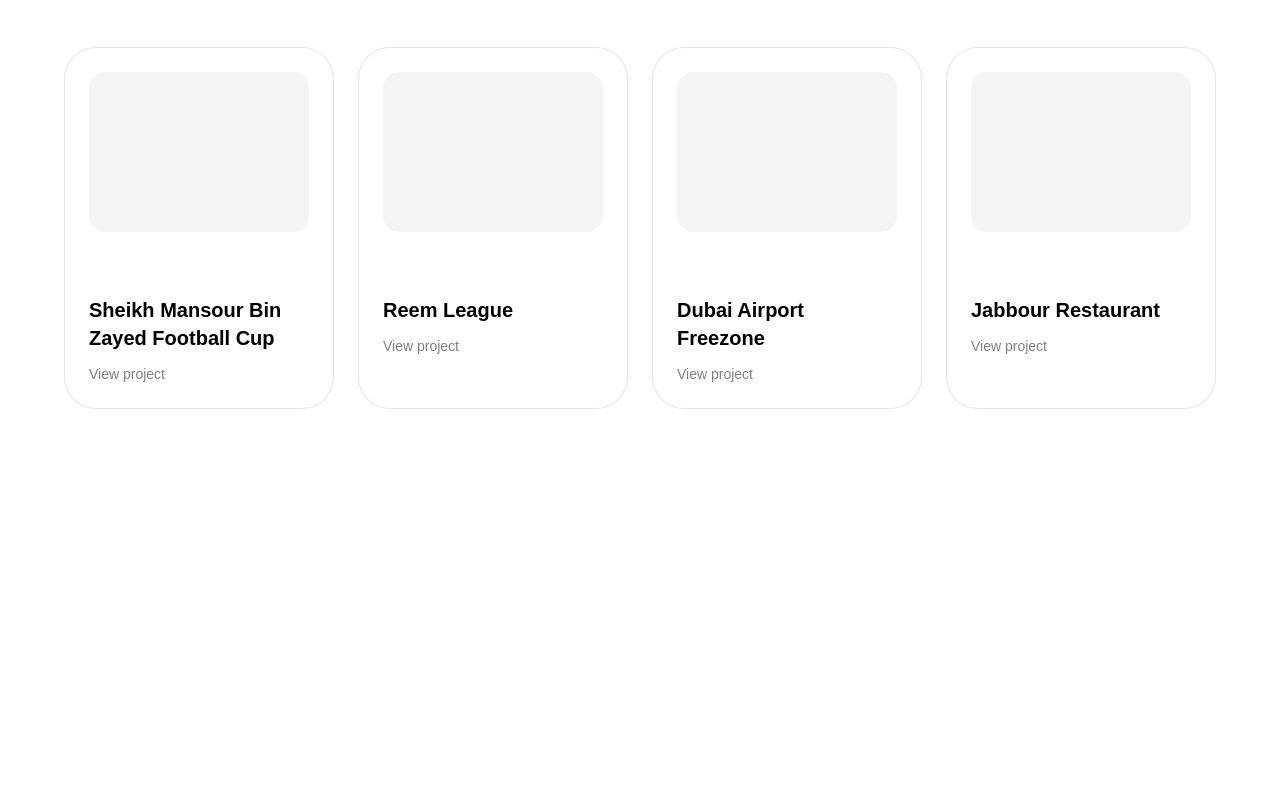
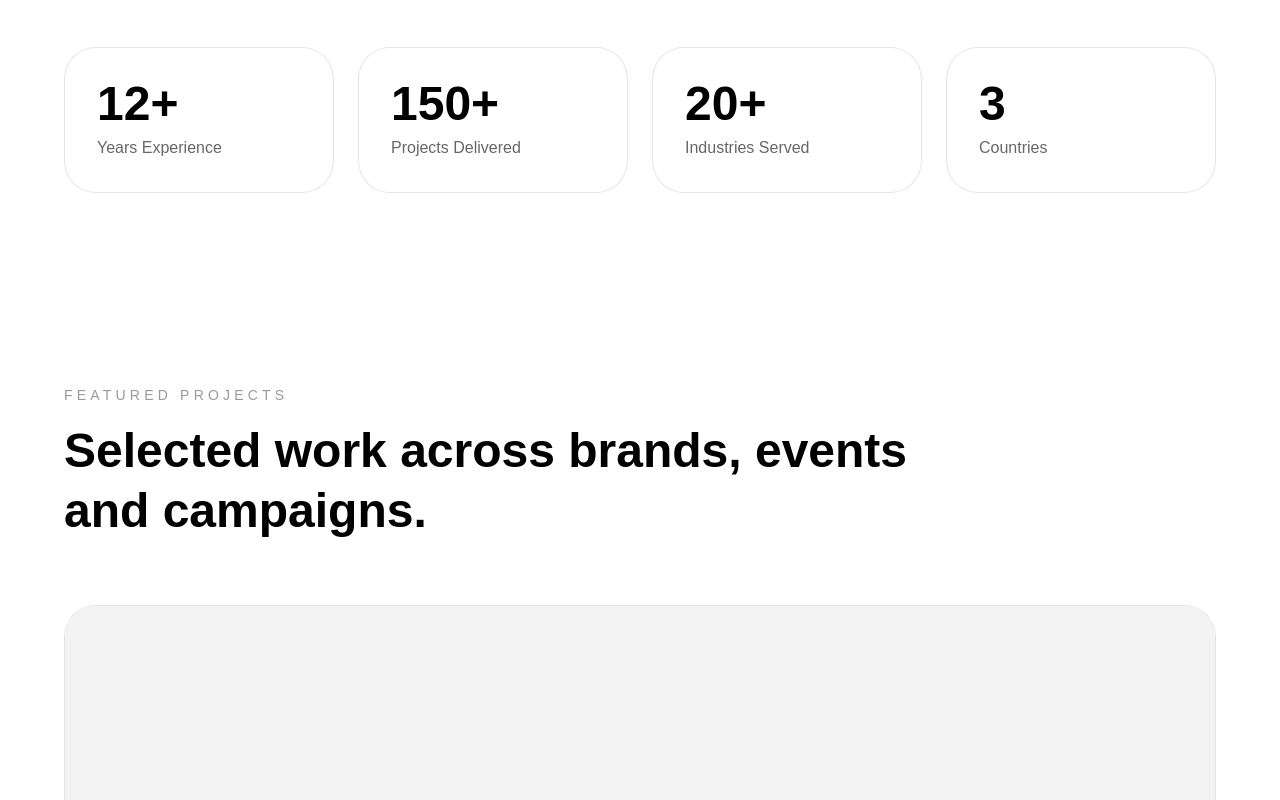
Before and after one commit to josephkarouta/joseph-karouta-studio, a Next.js app: page / in a window 1280 px wide. Shown: the part 1620-2420 px from the top of the page. Before the commit the page ends 2125 px from the top, so only its background shows below. Built offline with nearby package versions, Linux system fonts and the light colour scheme.

Commit message:
Added about and contact sections

```diff
--- a/app/page.tsx
+++ b/app/page.tsx
@@ -228,7 +228,7 @@
         </nav>
       </header>
 
-      <section className="flex min-h-screen flex-col items-center justify-center px-6 pb-20 pt-32">
+      <section className="flex flex-col items-center px-6 pb-20 pt-32">
         <AiSphere />
 
         <h1 className="mt-8 max-w-4xl text-5xl font-black leading-[0.95] tracking-tight md:text-7xl">
@@ -347,6 +347,39 @@
           </h2>
 
           <div className="mt-16 grid gap-6 md:grid-cols-4">
+  <div className="rounded-[2rem] border border-black/10 bg-white p-8">
+    <p className="text-5xl font-black">12+</p>
+    <p className="mt-2 text-black/60">Years Experience</p>
+  </div>
+
+  <div className="rounded-[2rem] border border-black/10 bg-white p-8">
+    <p className="text-5xl font-black">150+</p>
+    <p className="mt-2 text-black/60">Projects Delivered</p>
+  </div>
+
+  <div className="rounded-[2rem] border border-black/10 bg-white p-8">
+    <p className="text-5xl font-black">20+</p>
+    <p className="mt-2 text-black/60">Industries Served</p>
+  </div>
+
+  <div className="rounded-[2rem] border border-black/10 bg-white p-8">
+    <p className="text-5xl font-black">3</p>
+    <p className="mt-2 text-black/60">Countries</p>
+  </div>
+</div>
+        </div>
+      </section>
+      <section className="px-6 py-24">
+  <div className="mx-auto max-w-6xl">
+    <p className="mb-4 text-sm uppercase tracking-[0.3em] text-black/40">
+      Featured Projects
+    </p>
+
+    <h2 className="max-w-4xl text-5xl font-black leading-tight">
+      Selected work across brands, events and campaigns.
+    </h2>
+
+    <div className="mt-16 space-y-10">
       {[
         "Sheikh Mansour Bin Zayed Football Cup",
         "Reem League",
@@ -355,15 +388,144 @@
       ].map((project) => (
         <div
           key={project}
-                className="group cursor-pointer rounded-[2rem] border border-black/10 bg-white p-6 transition hover:-translate-y-1 hover:shadow-xl"
+          className="overflow-hidden rounded-[2rem] border border-black/10 bg-white"
         >
-                <div className="mb-16 h-40 rounded-2xl bg-[#f4f4f4]" />
+          <div className="h-[250px] bg-[#f3f3f3]" />
 
-                <h3 className="text-xl font-bold">{project}</h3>
+          <div className="p-8">
+            <h3 className="text-3xl font-black">{project}</h3>
 
-                <p className="mt-3 text-sm text-black/50">View project</p>
+            <p className="mt-3 max-w-2xl text-black/60">
+              Project case study coming soon.
+            </p>
+          </div>
         </div>
       ))}
+    </div>
+  </div>
+</section>
+<section id="services" className="px-6 py-24">
+  <div className="mx-auto max-w-6xl">
+    <p className="mb-4 text-sm uppercase tracking-[0.3em] text-black/40">
+      Services
+    </p>
+
+    <h2 className="max-w-4xl text-5xl font-black leading-tight">
+      Creative services designed to turn ideas into brands, campaigns and experiences.
+    </h2>
+
+    <div className="mt-16 grid gap-6 md:grid-cols-3">
+
+      {[
+        {
+          title: "Creative Direction",
+          description:
+            "Strategic creative thinking, concepts and visual direction for brands and campaigns.",
+        },
+        {
+          title: "Brand Identity",
+          description:
+            "Logos, visual systems, brand guidelines and complete identity design.",
+        },
+        {
+          title: "Event Branding",
+          description:
+            "Key visuals, venue branding, wayfinding, signage and event experiences.",
+        },
+        {
+          title: "Campaign Design",
+          description:
+            "Integrated campaigns across print, digital, social and outdoor media.",
+        },
+        {
+          title: "Presentation Design",
+          description:
+            "Corporate presentations, pitch decks and executive communication materials.",
+        },
+        {
+          title: "AI Creative Systems",
+          description:
+            "Combining AI workflows with design thinking to accelerate creative production.",
+        },
+      ].map((service) => (
+        <div
+          key={service.title}
+          className="rounded-[2rem] border border-black/10 bg-white p-8 transition hover:-translate-y-1 hover:shadow-xl"
+        >
+          <h3 className="text-2xl font-black">
+            {service.title}
+          </h3>
+
+          <p className="mt-4 text-black/60 leading-7">
+            {service.description}
+          </p>
+        </div>
+      ))}
+    </div>
+  </div>
+</section>
+<section id="about" className="bg-black px-6 py-24 text-white">
+  <div className="mx-auto grid max-w-6xl gap-12 md:grid-cols-2">
+    <div>
+      <p className="mb-4 text-sm uppercase tracking-[0.3em] text-white/40">
+        About
+      </p>
+
+      <h2 className="text-5xl font-black leading-tight">
+        Creative direction, design thinking and AI-powered workflows.
+      </h2>
+    </div>
+
+    <div className="space-y-6 text-lg leading-8 text-white/70">
+      <p>
+        Joseph Karouta is a multidisciplinary creative designer with 12+ years
+        of experience creating branding, campaigns, event identities and visual
+        communication systems.
+      </p>
+
+      <p>
+        His work spans government, healthcare, sport, retail, education,
+        hospitality and real estate, combining strategic thinking with clean,
+        effective and memorable design.
+      </p>
+
+      <p>
+        Joseph Karouta Studio brings together human creative direction and
+        emerging AI workflows to help clients shape ideas, define scope and
+        create stronger brand experiences.
+      </p>
+    </div>
+  </div>
+</section>
+<section className="px-6 py-24">
+  <div className="mx-auto max-w-6xl rounded-[3rem] bg-[#FDDD00] p-10 md:p-16">
+    <p className="mb-4 text-sm uppercase tracking-[0.3em] text-black/50">
+      Start a Project
+    </p>
+
+    <h2 className="max-w-4xl text-5xl font-black leading-tight">
+      Have a project in mind? Start with Joseph AI Creative Director.
+    </h2>
+
+    <p className="mt-6 max-w-2xl text-lg leading-8 text-black/70">
+      Describe what you are trying to create and Joseph AI Creative Director
+      will help shape your brief before Joseph reviews it personally.
+    </p>
+
+    <div className="mt-10 flex flex-wrap gap-4">
+      <a
+        href="#"
+        className="rounded-full bg-black px-7 py-4 text-sm font-bold text-white transition hover:bg-white hover:text-black"
+      >
+        Start Conversation
+      </a>
+
+      <a
+        href="mailto:forever.doodleau@gmail.com"
+        className="rounded-full border border-black/20 px-7 py-4 text-sm font-bold text-black transition hover:bg-black hover:text-white"
+      >
+        Email Joseph
+      </a>
     </div>
   </div>
 </section>
```
Lines whose indentation alone changed are shown as unchanged.
